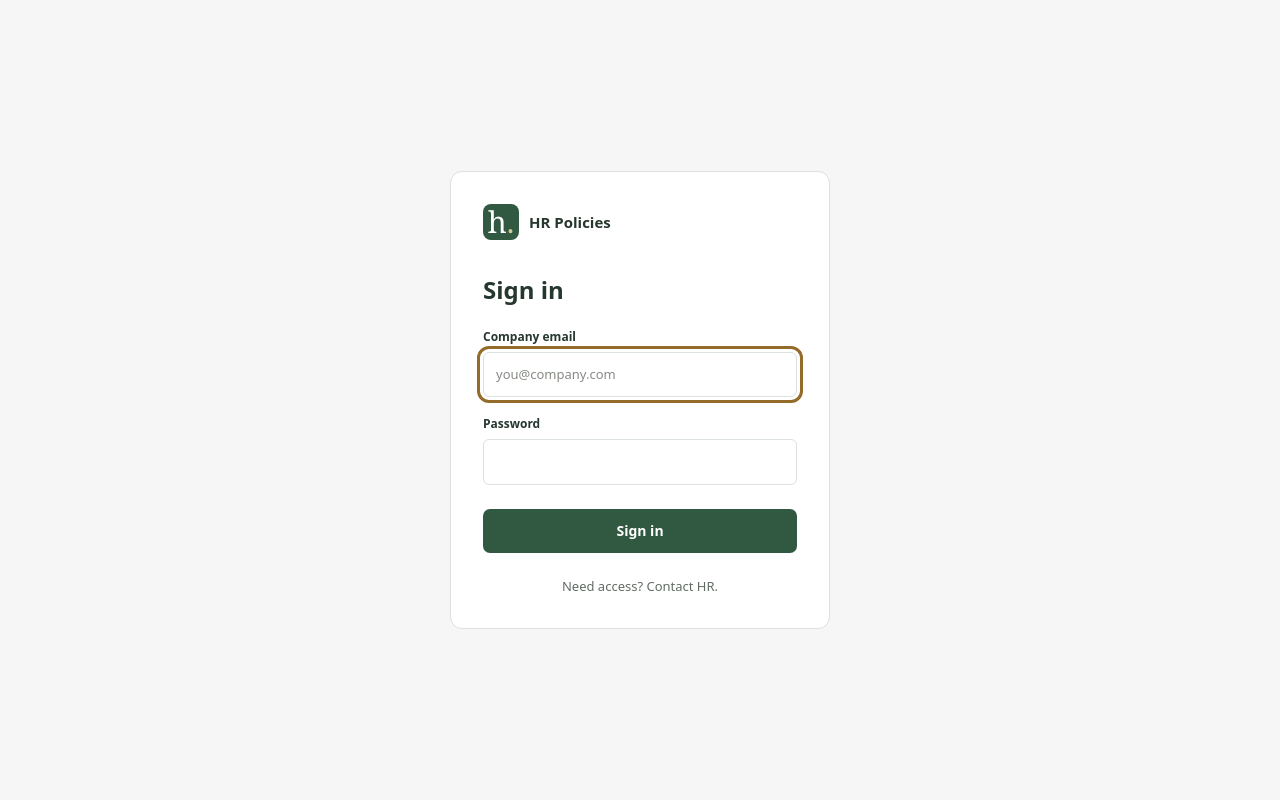
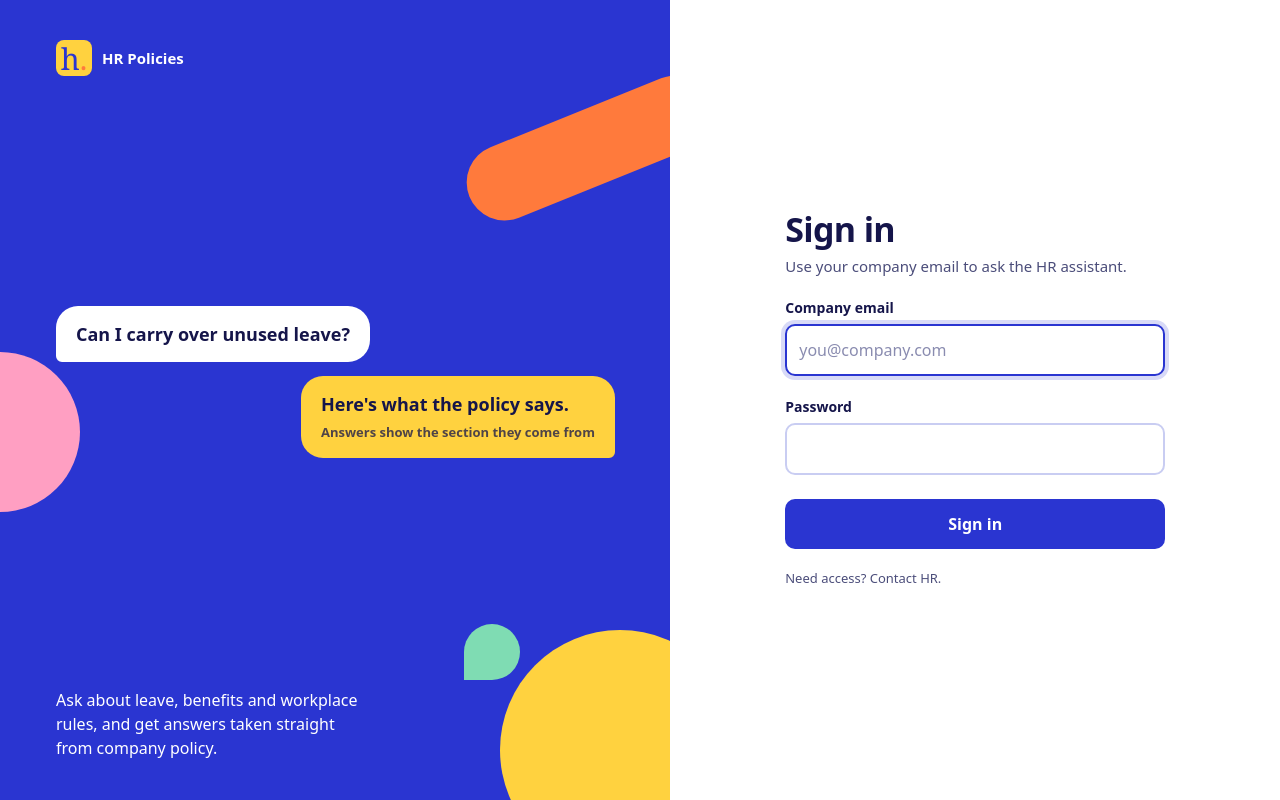
Before and after one commit to AinaSyazzweenSuraya/HR-Assistant-Agent, a Flask app: page /login in a window 1280 px wide. Run offline with Flask 3, Linux system fonts and the light colour scheme.

Commit message:
Enhancing the interface of the system

```diff
--- /dev/null
+++ b/static/css/login.css
@@ -0,0 +1,114 @@
+/* Sign-in page only. Load after style.css. */
+.login-page {
+  --blue: #2a35d1;
+  --blue-deep: #1d26a6;
+  --ink: #15154a;
+  --sun: #ffd23f;
+  --tangerine: #ff7a3c;
+  --pink: #ff9fc2;
+  --mint: #7fdcb3;
+  --field: #c9cdf2;
+  background: #fff;
+  color: var(--ink);
+}
+
+.signin {
+  min-height: 100dvh;
+  display: grid;
+  grid-template-columns: minmax(0, 1.1fr) minmax(360px, 1fr);
+}
+
+/* ---------- Left: colour panel ---------- */
+.signin-art {
+  position: relative;
+  overflow: hidden;
+  display: flex;
+  flex-direction: column;
+  justify-content: space-between;
+  gap: 40px;
+  padding: 40px 56px;
+  background: var(--blue);
+  color: #fff;
+}
+.signin-art > * { position: relative; z-index: 1; }
+.signin-art .brand { color: #fff; }
+.signin-art .brand-mark { background: var(--sun); color: var(--blue); }
+.signin-art .brand-mark span { color: var(--tangerine); }
+
+.shape { position: absolute; z-index: 0; }
+.shape.sun    { right: -70px; bottom: -70px; width: 240px; height: 240px; border-radius: 50%; background: var(--sun); }
+.shape.pill   { right: -50px; top: 110px; width: 260px; height: 76px; border-radius: 999px; background: var(--tangerine); transform: rotate(-22deg); }
+.shape.pink   { left: -80px; top: 44%; width: 160px; height: 160px; border-radius: 50%; background: var(--pink); }
+.shape.mint   { right: 150px; bottom: 120px; width: 56px; height: 56px; border-radius: 50% 50% 50% 0; background: var(--mint); }
+
+.signin-chat { display: flex; flex-direction: column; gap: 14px; }
+.bubble {
+  max-width: 340px;
+  padding: 16px 20px;
+  border-radius: 22px;
+  font-size: 18px;
+  font-weight: 650;
+  line-height: 1.35;
+  color: var(--ink);
+  animation: pop .45s cubic-bezier(.2, .9, .3, 1.2) both;
+}
+.bubble.q { align-self: flex-start; background: #fff; border-bottom-left-radius: 6px; }
+.bubble.a { align-self: flex-end; background: var(--sun); border-bottom-right-radius: 6px; animation-delay: .5s; }
+.bubble small { display: block; margin-top: 8px; font-size: 13px; font-weight: 600; opacity: .75; }
+@keyframes pop { from { opacity: 0; transform: translateY(10px) scale(.96); } to { opacity: 1; transform: none; } }
+
+.signin-tagline { margin: 0; max-width: 34ch; font-size: 16px; line-height: 1.5; }
+
+/* ---------- Right: form ---------- */
+.signin-form { display: grid; place-items: center; padding: 32px 24px; }
+.signin-card { width: 100%; max-width: 380px; }
+.signin-card h1 { margin: 0 0 6px; font-size: 34px; line-height: 1.1; font-weight: 800; letter-spacing: -.02em; }
+.signin-card .lede { margin: 0 0 8px; color: #4b4d7a; font-size: 15px; }
+
+.login-page label { margin: 20px 0 6px; font-size: 14px; font-weight: 650; color: var(--ink); }
+.login-page input {
+  border: 2px solid var(--field);
+  border-radius: 10px;
+  background: #fff;
+  color: var(--ink);
+  min-height: 48px;
+  font-size: 16px;
+}
+.login-page input::placeholder { color: #8a8cb0; }
+.login-page input:hover { border-color: #9da3e6; }
+.login-page input:focus-visible { outline: none; border-color: var(--blue); box-shadow: 0 0 0 4px rgba(42, 53, 209, .18); }
+
+.login-page .err {
+  margin-top: 16px;
+  padding: 10px 12px;
+  border-left: 4px solid var(--danger);
+  background: #fdeeee;
+  border-radius: 0 8px 8px 0;
+  font-weight: 600;
+}
+
+.signin-card button.primary {
+  width: 100%;
+  min-height: 50px;
+  margin-top: 24px;
+  border-radius: 10px;
+  background: var(--blue);
+  font-size: 16px;
+  font-weight: 700;
+}
+.signin-card button.primary:hover { background: var(--blue-deep); }
+.login-page :focus-visible { outline-color: var(--tangerine); }
+.signin-card .login-help { margin: 20px 0 0; text-align: left; color: #4b4d7a; }
+
+/* ---------- Small screens ---------- */
+@media (max-width: 760px) {
+  .signin { grid-template-columns: 1fr; grid-template-rows: auto 1fr; }
+  .signin-art { padding: 20px; min-height: 130px; gap: 0; }
+  .signin-chat, .signin-tagline { display: none; }
+  .shape.sun  { width: 150px; height: 150px; right: -40px; bottom: -80px; }
+  .shape.pill { width: 190px; height: 56px; right: 10px; top: -10px; }
+  .shape.pink { left: auto; right: 150px; top: auto; bottom: -50px; width: 90px; height: 90px; }
+  .shape.mint { display: none; }
+  .signin-form { place-items: start center; padding: 28px 20px 40px; }
+  .signin-card h1 { font-size: 30px; }
+}
--- a/static/css/style.css
+++ b/static/css/style.css
@@ -1,4 +1,3 @@
-/* Shared layout */
 :root {
   color-scheme: light;
   --bg: #f5f6f5; --surface: #fff; --ink: #26372e; --muted: #626c65;
--- a/templates/login.html
+++ b/templates/login.html
@@ -5,12 +5,30 @@
   <meta name="viewport" content="width=device-width, initial-scale=1">
   <title>Sign in · HR Policy Assistant</title>
   <link rel="stylesheet" href="{{ url_for('static', filename='css/style.css') }}">
+  <link rel="stylesheet" href="{{ url_for('static', filename='css/login.css') }}">
 </head>
 <body class="login-page">
-  <main class="login-layout" id="main">
-    <div class="card">
+  <main class="signin" id="main">
+    <section class="signin-art">
+      <div class="shape sun" aria-hidden="true"></div>
+      <div class="shape pill" aria-hidden="true"></div>
+      <div class="shape pink" aria-hidden="true"></div>
+      <div class="shape mint" aria-hidden="true"></div>
+
       <div class="brand"><span class="brand-mark" aria-hidden="true">h<span>.</span></span><span>HR Policies</span></div>
+
+      <div class="signin-chat" aria-hidden="true">
+        <div class="bubble q">Can I carry over unused leave?</div>
+        <div class="bubble a">Here's what the policy says.<small>Answers show the section they come from</small></div>
+      </div>
+
+      <p class="signin-tagline">Ask about leave, benefits and workplace rules, and get answers taken straight from company policy.</p>
+    </section>
+
+    <section class="signin-form">
+      <div class="signin-card">
         <h1>Sign in</h1>
+        <p class="lede">Use your company email to ask the HR assistant.</p>
         <form method="post">
           <label for="email">Company email</label>
           <input id="email" name="email" type="email" autocomplete="username" placeholder="you@company.com" required autofocus value="{{ request.form.get('email', '') }}">
@@ -21,6 +39,7 @@
         </form>
         <p class="login-help">Need access? Contact HR.</p>
       </div>
+    </section>
   </main>
 </body>
 </html>
```
Also changed, not shown: static/css/theme.css (added, +180 -0 lines), static/js/admin.js (added, +39 -0 lines), templates/_header.html (deleted, +0 -10 lines), templates/admin.html (+6 -49 lines), templates/header.html (added, +11 -0 lines), templates/index.html (+22 -5 lines). Lines whose indentation alone changed are shown as unchanged.
